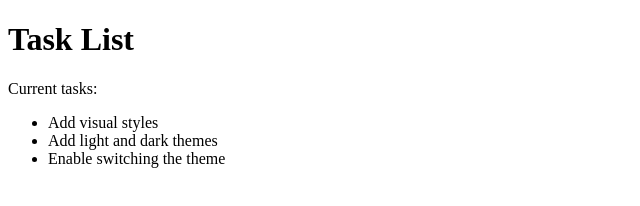
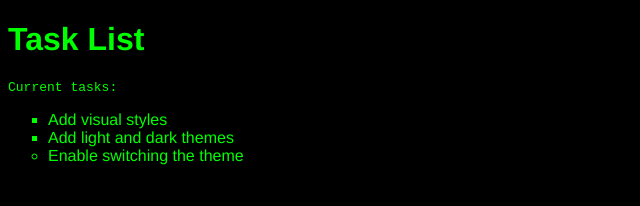
Before and after one commit to eros1992/fbunker, a plain HTML site: page index.html in a window 1280 px wide. Shown: the whole page, without its empty margins (0-640 px from the left). Drawn offline with Linux system fonts and the light colour scheme.

Commit message:
dark
dark-theme

```diff
--- a/index.html
+++ b/index.html
@@ -4,10 +4,10 @@
   <meta charset="UTF-8">
   <meta http-equiv="X-UA-Compatible" content="IE=edge">
   <meta name="viewport" content="width=device-width, initial-scale=1.0">
-  <title>Simple website</title>
+  <title>Task List</title>
   <link rel="stylesheet" href="main.css">
 </head>
-<body>
+<body class="dark-theme">
     <h1>Task List</h1>
     <p id="msg">Current tasks:</p>
     <ul>
--- a/main.css
+++ b/main.css
@@ -0,0 +1,51 @@
+body {
+    background: var(--bg);
+    color: var(--fontColor);
+    font-family: helvetica;
+  }
+
+ul {
+    font-family: helvetica;
+}
+
+li {
+    list-style: circle;
+  }
+
+  .list {
+    list-style: square;
+  }
+
+  #msg {
+    font-family: monospace;
+  }
+
+  :root {
+    --green: #00FF00;
+    --white: #FFFFFF;
+    --black: #000000;
+  }
+
+  body {
+    background: var(--bg);
+    color: var(--fontColor);
+    font-family: helvetica;
+  }
+
+  li {
+    list-style: circle;
+  }
+
+  .list {
+    list-style: square;
+  }
+
+  .light-theme {
+    --bg: var(--green);
+    --fontColor: var(--black);
+  }
+
+  .dark-theme {
+    --bg: var(--black);
+    --fontColor: var(--green);
+  }
```
